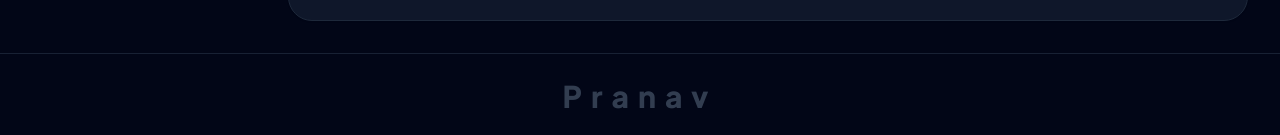
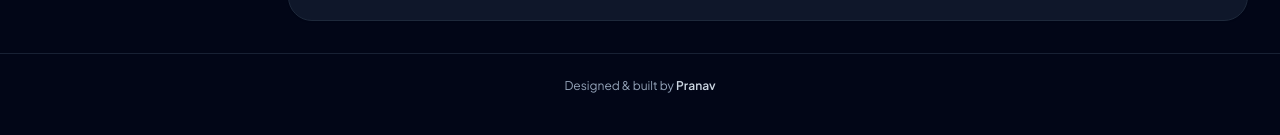
Before and after one commit to pranav-pushya/PaisaPilot, a React (Vite) app: page / in a window 1280 px wide. Shown: the part 2073-2208 px from the top of the page. Built offline with nearby package versions, Linux system fonts and the light colour scheme; no server answers.

Commit message:
polish footer author credit

```diff
--- a/src/App.jsx
+++ b/src/App.jsx
@@ -188,7 +188,7 @@ function DashboardContent() {
 
       {/* Footer */}
       <footer className="py-6 border-t border-slate-200/80 dark:border-slate-800/80 text-center text-xs text-slate-400">
-        <p aria-label="Pranav watermark" className="select-none text-2xl font-black tracking-[0.3em] text-slate-400/60 dark:text-slate-600/70 sm:text-3xl">Pranav</p>
+        <p>Designed &amp; built by <span className="font-semibold text-slate-600 dark:text-slate-300">Pranav</span></p>
       </footer>
 
       {/* Modals & Dialogs */}
```
